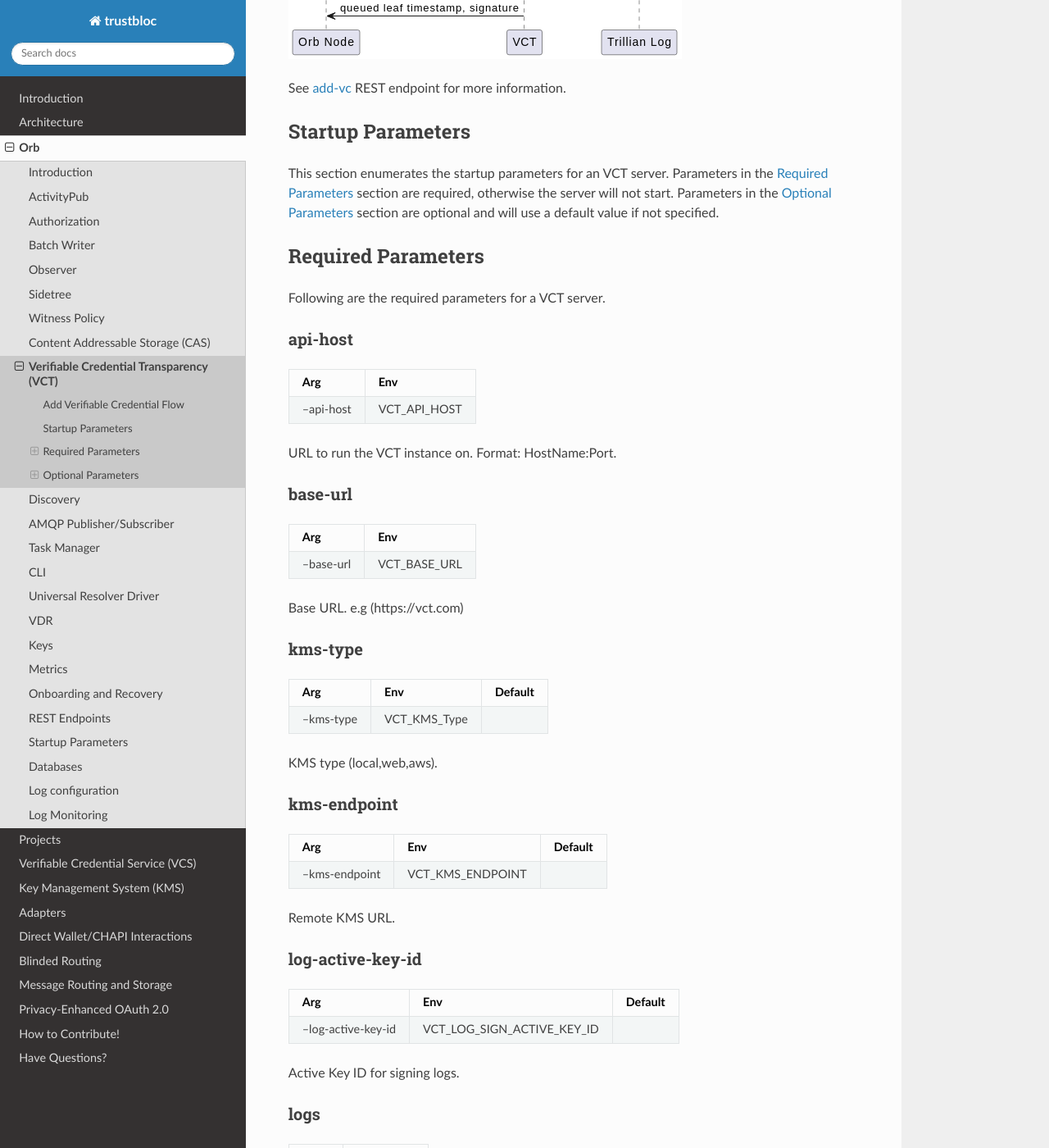
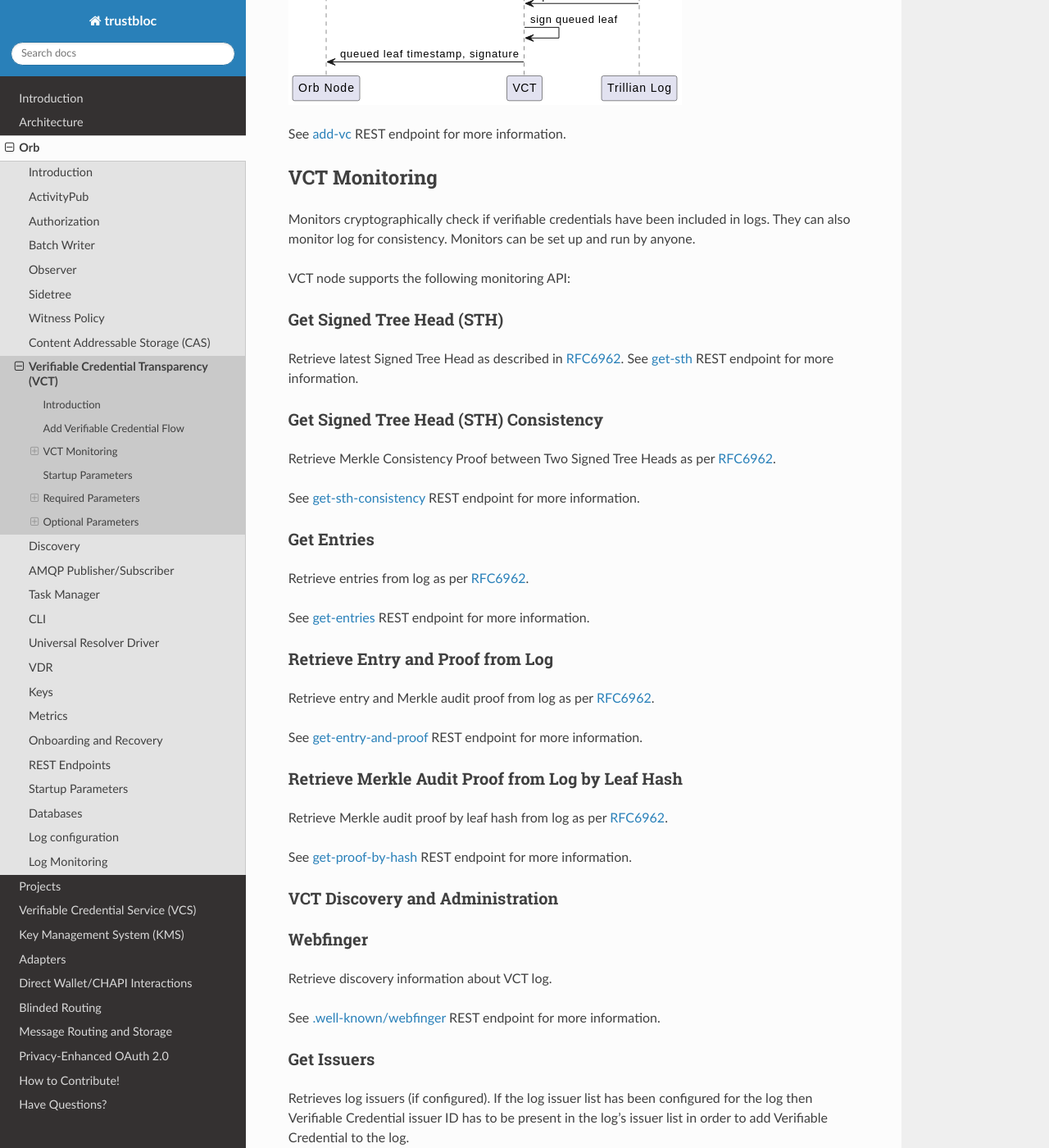
Before and after one commit to trustbloc/docs, a Sphinx documentation site: the page built from readthedocs/source/orb/vct.md, in a window 1280 px wide and 1400 px high, scrolled down 874 px. Shown: the whole window at 82% size. Built offline with Sphinx 7.4.7 and the Read the Docs theme 2.0.0, drawn with Linux system fonts in a browser that asks for light colours; some of the changed text lies outside the part shown.

Commit message:
chore: Add link between REST and VCT doc
Add brief description for monitoring and admin API and link to REST.

Signed-off-by: Sandra Vrtikapa <sandra.vrtikapa@securekey.com>

````diff
--- a/readthedocs/source/orb/vct.md
+++ b/readthedocs/source/orb/vct.md
@@ -1,4 +1,6 @@
 # Verifiable Credential Transparency (VCT)
+
+## Introduction
 
 The Verifiable Credential Transparency (VCT) Witness ledger is based on certificate transparency
 [RFC6962](https://www.rfc-editor.org/rfc/rfc6962).
@@ -22,6 +24,62 @@ VCT node will validate verifiable credential and add it to Trillian log.
 ```
 
 See [add-vc](restendpoints/vct.html#add-anchor-credential-to-log) REST endpoint for more information.
+
+## VCT Monitoring
+
+Monitors cryptographically check if verifiable credentials have been included in logs. They
+can also monitor log for consistency. Monitors can be set up and run by anyone.
+
+VCT node supports the following monitoring API:
+
+#### Get Signed Tree Head (STH)
+
+Retrieve latest Signed Tree Head as described in [RFC6962](https://datatracker.ietf.org/doc/html/rfc6962#section-4.3).
+See [get-sth](restendpoints/vct.html#get-signed-tree-head-sth) REST endpoint for more information.
+
+### Get Signed Tree Head (STH) Consistency
+
+Retrieve Merkle Consistency Proof between Two Signed Tree Heads
+as per [RFC6962](https://datatracker.ietf.org/doc/html/rfc6962#section-4.4).
+
+See [get-sth-consistency](restendpoints/vct.html#get-signed-tree-head-sth-consistency) REST endpoint for more information.
+
+### Get Entries
+
+Retrieve entries from log as per [RFC6962](https://datatracker.ietf.org/doc/html/rfc6962#section-4.6).
+
+See [get-entries](restendpoints/vct.html#get-entries) REST endpoint for more information.
+
+### Retrieve Entry and Proof from Log
+
+Retrieve entry and Merkle audit proof from log as per [RFC6962](https://datatracker.ietf.org/doc/html/rfc6962#section-4.8).
+
+See [get-entry-and-proof](restendpoints/vct.html#retrieve-entry-and-proof-from-log) REST endpoint for more information.
+
+
+### Retrieve Merkle Audit Proof from Log by Leaf Hash
+
+Retrieve Merkle audit proof by leaf hash from log as per [RFC6962](https://datatracker.ietf.org/doc/html/rfc6962#section-4.5).
+
+See [get-proof-by-hash](restendpoints/vct.html#retrieve-merkle-audit-proof-from-log-by-leaf-hash) REST endpoint for more information.
+
+
+### VCT Discovery and Administration
+
+### Webfinger
+
+Retrieve discovery information about VCT log.
+
+See [.well-known/webfinger](restendpoints/vct.html#webfinger) REST endpoint for more information.
+
+### Get Issuers
+
+Retrieves log issuers (if configured). If the log issuer list has been configured for the log
+then Verifiable Credential issuer ID has to be present in the log's issuer list
+in order to add Verifiable Credential to the log.
+
+See [get-issuers](restendpoints/vct.html#get-issuers) REST endpoint for more information.
+
 
 ## Startup Parameters
 
````
